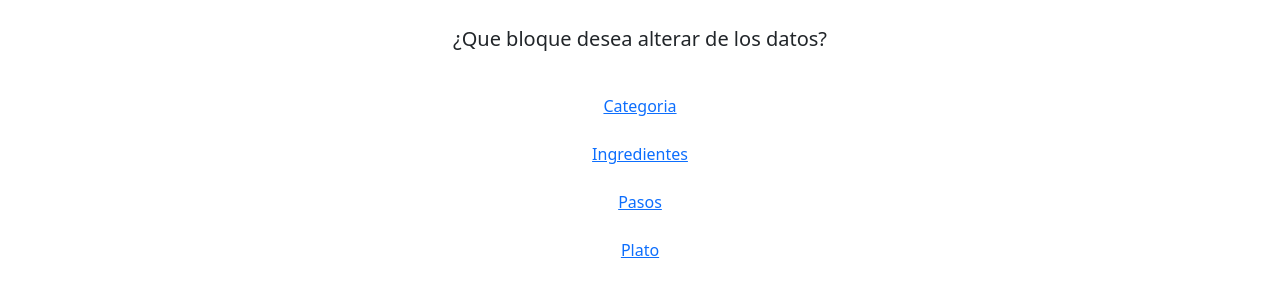
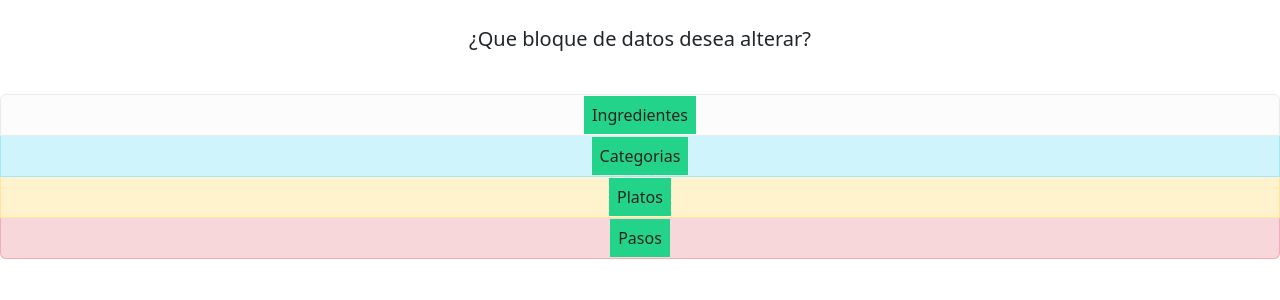
Before and after one commit to Aron-png/Ejercicio1, a React (Create React App) app: page /ejercicio1/alterar in a window 1280 px wide. Shown: the top 300 px of the page. Built offline with nearby package versions, Linux system fonts and the light colour scheme.

Commit message:
alterar version 3

```diff
--- a/src/Style/style.css
+++ b/src/Style/style.css
@@ -28,3 +28,26 @@
   img {
     filter:  saturate(70%);
   }
+
+  /*Quitar barra horizontal*/
+  .hideScroll {
+    overflow: hidden;
+  }
+  /*
+a: link -, los enlaces no visitados normales
+a: visited - enlaces que el usuario ha visitado
+a: hover - cuando el usuario pasa el ratón sobre el enlace cuando
+a: active - el enlace se hace clic en el momento
+  */
+  a.estilo1 {
+    background-color:rgb(36, 211, 138);
+    color:#27241d;
+    padding: 8px;
+    text-decoration:none;
+  }
+  a.estilo2 {
+    background-color:rgb(216, 40, 92);
+    color:#fff;
+    padding: 8px;
+    text-decoration:none;
+  }
--- a/src/alterar/Alterar.jsx
+++ b/src/alterar/Alterar.jsx
@@ -7,7 +7,7 @@ function Alterar(){
     //Para que nadie se pegue en top ni en bot por 4 unidades.<div className="mt-4 mb-4">
     return <div className="mt-4 mb-4">
         <blockquote className="blockquote text-center">
-            <p>¿Que bloque desea alterar de los datos?</p>
+            <p>¿Que bloque de datos desea alterar?</p>
         </blockquote>
         {
             /*
@@ -31,16 +31,32 @@ function Alterar(){
 
         <br></br>
         <figure className="text-center">
-            <Link to="/ejercicio1/alterar/categoria">Categoria</Link>
+        <ul class="list-group">
+
+            <li class="list-group-item list-group-item-light">
+                <Link className="estilo1" to="/ejercicio1/alterar/ingredientes">Ingredientes</Link>
+            </li>
+
+            <li class="list-group-item list-group-item list-group-item-info">
+                <Link className="estilo1" to="/ejercicio1/alterar/categoria">Categorias</Link>
+            </li>
+
+            <li class="list-group-item list-group-item-warning">
+                <Link className="estilo1" to="/ejercicio1/alterar/plato">Platos</Link>
+            </li>
+
+            <li class="list-group-item list-group-item-danger">
+                <Link className="estilo1" to="/ejercicio1/alterar/pasos">Pasos</Link>
+            </li>
+        </ul>
+
+
             <br></br>
             <br></br>
-            <Link to="/ejercicio1/alterar/ingredientes">Ingredientes</Link>
+
             <br></br>
             <br></br>
-            <Link to="/ejercicio1/alterar/pasos">Pasos</Link>
-            <br></br>
-            <br></br>
-            <Link to="/ejercicio1/alterar/plato">Plato</Link>
+
         </figure>
     </div>
 }
--- a/src/alterar/componentes/categoria/Categoria.jsx
+++ b/src/alterar/componentes/categoria/Categoria.jsx
@@ -1,5 +1,7 @@
 
 import React, { useEffect, useState } from 'react';
+
+import Formulario from './componentes/Formulario'
 function Categoria(){
 
     //Funciones get
@@ -72,7 +74,8 @@ function Categoria(){
     }
 
     //Para que nadie se pegue en top ni en bot por 4 unidades.<div className="mt-4 mb-4">
-    return <div className="mt-4 mb-4">
+    return <div className="mt-4 mb-4 hideScroll">
+
         <div className="row">
         <blockquote className="blockquote text-center">
             <p>Agregar</p>
@@ -94,7 +97,6 @@ function Categoria(){
             </div>
             <div className="col-md-4"></div>
         </div>
-        <br></br><br></br>
         <div className="row">
         <blockquote className="blockquote text-center">
             <p>Modificar</p>
@@ -107,6 +109,7 @@ function Categoria(){
                     value={nombre2} onChange={(event) => setnombre2(event.target.value)}/>
                 </div>
                 <br></br>
+
                 <div className="col-auto">
 
                 <select className="form-select"
@@ -118,8 +121,7 @@ function Categoria(){
                     listaCategorias.map(function(cat){
                     return <option value={ cat.id }>
                         { cat.nombre }
-                    </option>
-                })
+                    </option>})
                     }
                 </select>
             </div>
@@ -127,11 +129,12 @@ function Categoria(){
                 <div className="col-auto text-center">
                     <button type="submit" className="btn btn-primary" onClick={ModificarCategoria}>Editar elemento</button>
                 </div>
+                <br></br>
             </form>
             </div>
             <div className="col-md-4"></div>
         </div>
-        <br></br><br></br>
+
         <div className="row">
         <blockquote className="blockquote text-center">
             <p>Eliminar</p>
--- /dev/null
+++ b/src/alterar/componentes/categoria/componentes/Formulario.jsx
@@ -0,0 +1,7 @@
+function Formulario(props){
+    <Formulario
+
+                />
+    return <div></div>
+}
+export default Formulario
--- a/src/alterar/componentes/ingredientes/Ingredientes.jsx
+++ b/src/alterar/componentes/ingredientes/Ingredientes.jsx
@@ -89,7 +89,7 @@ function Ingredientes(){
         handleQuitarIngrediente()
     }
     //Para que nadie se pegue en top ni en bot por 4 unidades.<div className="mt-4 mb-4">
-    return <div className="mt-4 mb-4">
+    return <div className="mt-4 mb-4 hideScroll">
         <div className="row">
             <blockquote className="blockquote text-center">
                 <p>Agregar</p>
--- a/src/alterar/componentes/pasos/Pasos.jsx
+++ b/src/alterar/componentes/pasos/Pasos.jsx
@@ -96,7 +96,7 @@ function Pasos(){
         handleEliminarPaso()
     }
     //Para que nadie se pegue en top ni en bot por 4 unidades.<div className="mt-4 mb-4">
-    return <div className="mt-4 mb-4">
+    return <div className="mt-4 mb-4 hideScroll">
         <div className="row">
         <blockquote className="blockquote text-center">
             <p>Agregar</p>
--- a/src/alterar/componentes/plato/Plato.jsx
+++ b/src/alterar/componentes/plato/Plato.jsx
@@ -105,7 +105,7 @@ function Plato(){
         handleEliminarPlato()
     }
     //Para que nadie se pegue en top ni en bot por 4 unidades.<div className="mt-4 mb-4">
-    return <div className="mt-4 mb-4">
+    return <div className="mt-4 mb-4 hideScroll">
         <div className='row'>
         <blockquote className="blockquote text-center">
             <p>Agregar</p>
--- a/src/componentes/Filtro.jsx
+++ b/src/componentes/Filtro.jsx
@@ -31,13 +31,15 @@ function Filtro(props) {
     }
 
     //Para que nadie se pegue en top ni en bot por 4 unidades.<div className="mt-4 mb-4">
+
     return <div className="mt-4 mb-4">
 
         <figure className="text-center">
             {usuario}
             {hola}
             <br></br>
-            <Link to="/ejercicio1/alterar">Alterar los datos</Link>
+            <Link className="estilo2" to="/ejercicio1/alterar">Alterar los datos</Link>
+
             <br></br><br></br>
             <blockquote className="blockquote">
              <p>Categoría</p>
```
Lines whose indentation alone changed are shown as unchanged.
